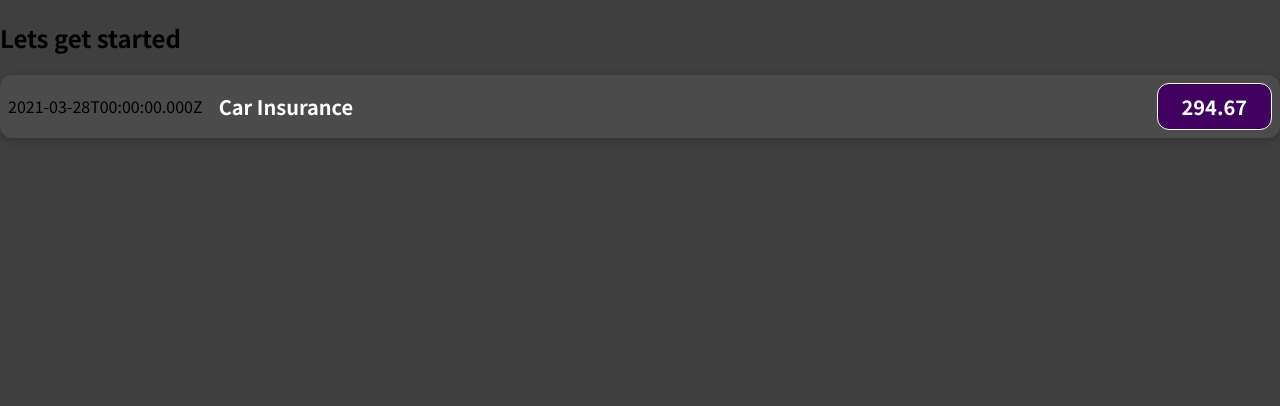
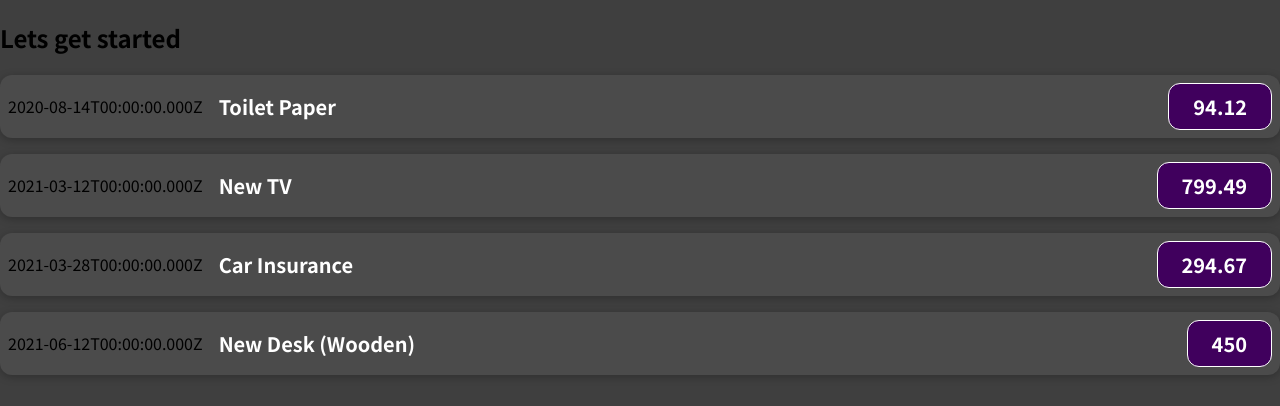
Before and after one commit to wakar-malik/react-expense-tracker, a React app: page / in a window 1280 px wide. Shown: the top 406 px of the page. Built offline with nearby package versions, Linux system fonts and the light colour scheme; the HTML template or start-up script is replaced by a standard one.

Commit message:
passing data via props

```diff
--- a/src/App.jsx
+++ b/src/App.jsx
@@ -1,10 +1,54 @@
 import ExpenseItem from "./components/ExpenseItem";
 
 function App() {
+  const expenses = [
+    {
+      id: "e1",
+      title: "Toilet Paper",
+      amount: 94.12,
+      date: new Date(2020, 7, 14),
+    },
+    { id: "e2", title: "New TV", amount: 799.49, date: new Date(2021, 2, 12) },
+    {
+      id: "e3",
+      title: "Car Insurance",
+      amount: 294.67,
+      date: new Date(2021, 2, 28),
+    },
+    {
+      id: "e4",
+      title: "New Desk (Wooden)",
+      amount: 450,
+      date: new Date(2021, 5, 12),
+    },
+  ];
+
   return (
     <div>
       <h2>Lets get started</h2>
-      <ExpenseItem></ExpenseItem>
+      <ExpenseItem
+        title={expenses[0].title}
+        amount={expenses[0].amount}
+        date={expenses[0].date}
+      ></ExpenseItem>
+
+      <ExpenseItem
+        title={expenses[1].title}
+        amount={expenses[1].amount}
+        date={expenses[1].date}
+      ></ExpenseItem>
+
+      <ExpenseItem
+        title={expenses[2].title}
+        amount={expenses[2].amount}
+        date={expenses[2].date}
+      ></ExpenseItem>
+
+      <ExpenseItem
+        title={expenses[3].title}
+        amount={expenses[3].amount}
+        date={expenses[3].date}
+      ></ExpenseItem>
     </div>
   );
 }
--- a/src/components/ExpenseItem.jsx
+++ b/src/components/ExpenseItem.jsx
@@ -1,17 +1,17 @@
 import "./ExpenseItem.css";
 import React from "react";
 
-function ExpenseItem() {
+function ExpenseItem(props) {
   const expenseDate = new Date(2021, 2, 28);
   const expenseTitle = "Car Insurance";
   const expenseAmount = 294.67;
 
   return (
     <div className="expense-item">
-      <div>{expenseDate.toISOString()}</div>
+      <div>{props.date.toISOString()}</div>
       <div className="expense-item__description">
-        <h2>{expenseTitle}</h2>
-        <div className="expense-item__price">{expenseAmount}</div>
+        <h2>{props.title}</h2>
+        <div className="expense-item__price">{props.amount}</div>
       </div>
     </div>
   );
```
